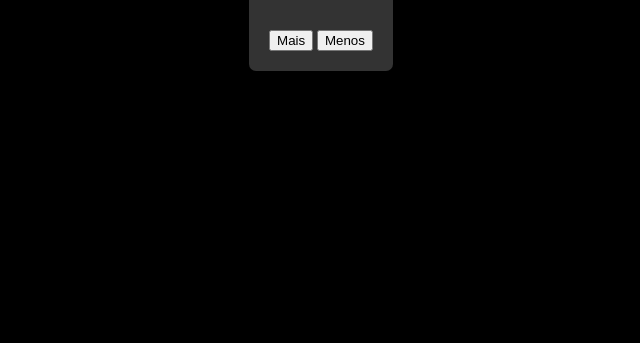
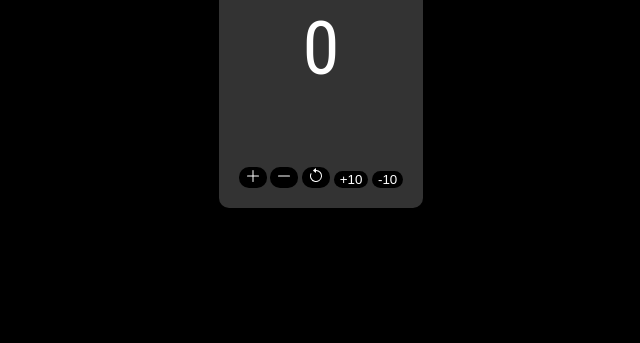
Before and after one commit to SamuelSousaSidrone/contador, a plain HTML site: page index.html in a window 1280 px wide. Shown: the part 465-808 px from the top of the page, without its empty margins (319-959 px from the left). Drawn offline with Linux system fonts and the light colour scheme.

Commit message:
Add files via upload

```diff
--- a/index.html
+++ b/index.html
@@ -1,77 +1,85 @@
 <!DOCTYPE html>
 <html lang="pt-br">
+
 <head>
     <meta charset="UTF-8">
     <meta name="viewport" content="width=device-width, initial-scale=1.0">
     <title>Meu Contador</title>
-    <link rel="Website icon" type="png"
-    href="image.png">
+    <link rel="Website icon" type="png" href="calculator.png">
+    <link rel="stylesheet" href="style.css">
     <style>
-        *{
-            margin-top: 0;
-            box-sizing: border-box;
-        }
 
-        body{
-            min-height: 100vh;
-            background-color: black;
-            color: white;
-            display: grid;
-            place-items: center;
-            font-family: "Roboto Condensed", sans-serif;
-        }
 
-        section{
-            background-color: rgba(255, 255, 255, .2);
-            padding: 20px;
-            border-radius: 7px;
-            text-align: center;
-        }
 
-        p{
-            font-size: 75px;
-            font: normal;
-        }
-
-        #n1{
-            border-radius: 7px;
-        }
-
-        #n2{
-            border-radius: 7px;
-        }
 
 
     </style>
 </head>
+
 <body>
+    <img id="img1" src="conta.png" alt="contas">
     <section>
-        <h1>Contador</h1>
+
+        <h1><strong>Contador</strong></h1>
         <p id="contador">0</p>
-        <button id="m1" onclick="mais()">Mais</button>
-        <button id="m2" onclick="menos()">Menos</button>
+        <button id="n1" onclick="mais()" title="Clique aqui para aumentar o contador"><svg xmlns="http://www.w3.org/2000/svg" width="16" height="16" fill="currentColor" class="bi bi-plus-lg" viewBox="0 0 16 16">
+            <path fill-rule="evenodd" d="M8 2a.5.5 0 0 1 .5.5v5h5a.5.5 0 0 1 0 1h-5v5a.5.5 0 0 1-1 0v-5h-5a.5.5 0 0 1 0-1h5v-5A.5.5 0 0 1 8 2"/>
+          </svg></button>
+        <button id="n2" onclick="menos()" title="Clique aqui para diminuir o contador"><svg xmlns="http://www.w3.org/2000/svg" width="16" height="16" fill="currentColor" class="bi bi-dash-lg" viewBox="0 0 16 16">
+            <path fill-rule="evenodd" d="M2 8a.5.5 0 0 1 .5-.5h11a.5.5 0 0 1 0 1h-11A.5.5 0 0 1 2 8"/>
+          </svg></button>
+
+          <button id="reset" onclick="zero()" title="Clique aqui para voltar o contador a zero"><svg xmlns="http://www.w3.org/2000/svg" width="16" height="16" fill="currentColor" class="bi bi-arrow-counterclockwise" viewBox="0 0 16 16">
+            <path fill-rule="evenodd" d="M8 3a5 5 0 1 1-4.546 2.914.5.5 0 0 0-.908-.417A6 6 0 1 0 8 2z"/>
+            <path d="M8 4.466V.534a.25.25 0 0 0-.41-.192L5.23 2.308a.25.25 0 0 0 0 .384l2.36 1.966A.25.25 0 0 0 8 4.466"/>
+          </svg></button>
+
+          <button id="btn" onclick="mais10()" title="Clique aqui para adicionar mais dez ao seu contador">+10</button>
+
+          <button id="btn1" onclick="menos10()" title="Clique aqui para diminuir dez do seu contador">-10</button>
 
 
     </section>
 
 </body>
+<script src="script.js"></script>
+<script>
 
-<script>
     let numero = 0
-    function menos(){
+    function menos() {
         numero = numero - 1
+        //if (numero < -10) numero = 0
         render()
     }
 
-    function mais(){
+    function mais() {
         numero = numero + 1
+        //if (numero > 10) numero = 10
         render()
     }
 
-    function render(){
+    function zero(){
+        numero = 0
+        render()
+    }
+
+    function render() {
         const p = document.getElementById("contador")
         p.innerText = numero
     }
+
+    function mais10(){
+        numero = numero + 10
+        render()
+    }
+
+    function menos10(){
+        numero = numero - 10
+        render()
+    }
+
+
     render()
 </script>
+
 </html>
--- /dev/null
+++ b/style.css
@@ -0,0 +1,97 @@
+* {
+    margin-top: 0;
+    box-sizing: border-box;
+}
+
+:root {
+    --color-gray: rgb(79, 79, 79) --color-darkgray: rgb(169, 169, 169)
+}
+
+
+
+body {
+    min-height: 100vh;
+    background-color: black;
+    color: white;
+    display: grid;
+    place-items: center;
+    font-family: "Roboto Condensed", sans-serif;
+}
+
+section {
+    background-color: rgba(255, 255, 255, .2);
+    padding: 20px;
+    border-radius: 10px;
+    text-align: center;
+}
+
+p {
+    font-size: 75px;
+    font: normal;
+}
+
+#n1,
+#n2 {
+    border-radius: 10px;
+    cursor: pointer;
+    background-color: black;
+    color: white;
+    border: 5px;
+
+}
+
+#n1 {
+    transition: 0.4s;
+}
+
+#n2 {
+    transition: 0.4s;
+}
+
+#n1:hover {
+    background-color: var(--color-gray);
+}
+
+#n2:hover {
+    background-color: var(--color-gray);
+}
+
+#reset {
+    background-color: black;
+    transition: 0.4s;
+    color: white;
+    cursor: pointer;
+    border-radius: 10px;
+    border: 5px;
+}
+
+#reset:hover {
+    background-color: var(--color-gray);
+}
+
+#btn {
+    background-color: black;
+    color: white;
+    cursor: pointer;
+    border-radius: 10px;
+    border: 5px;
+    transition: 0.4s;
+}
+
+#btn:hover{
+    background-color: var(--color-gray);
+}
+
+
+#btn1{
+    background-color: black;
+    color: white;
+    cursor: pointer;
+    border-radius: 10px;
+    border: 5px;
+    transition: 0.4s;
+}
+
+#btn1:hover{
+    background-color: var(--color-gray);
+}
```
